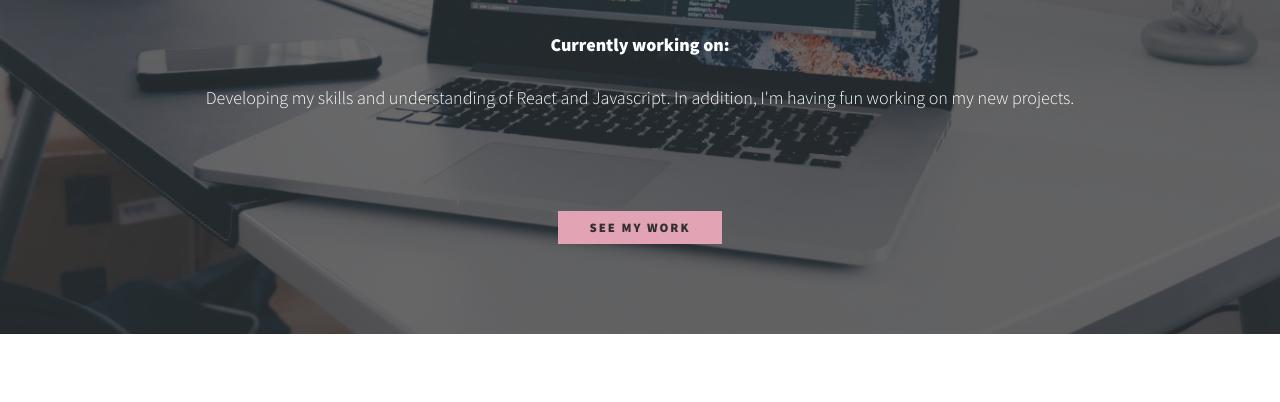
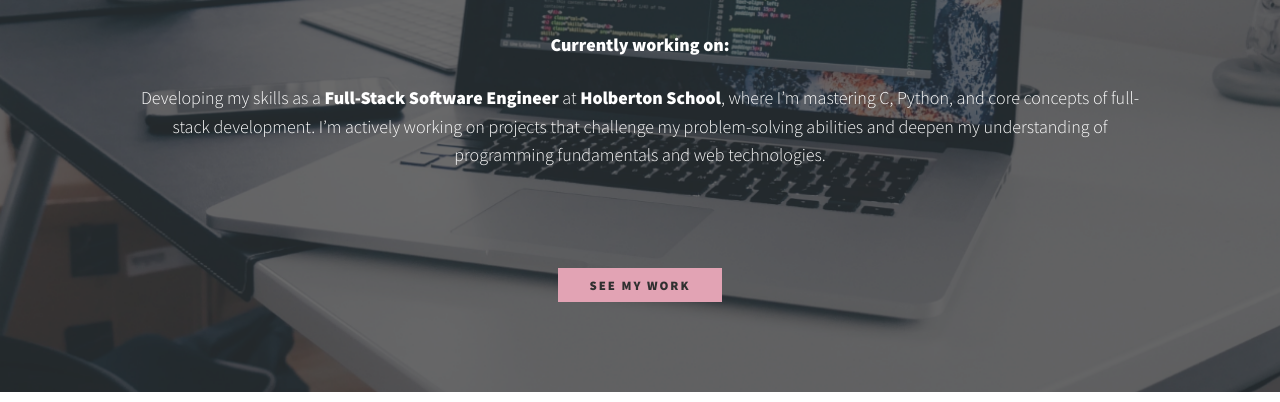
Before and after one commit to mpesaran/Portfolio, a plain HTML site: page index.html in a window 1280 px wide. Shown: the part 1039-1441 px from the top of the page. Drawn offline with nearby package versions, Linux system fonts and the light colour scheme; files whose address does not match are found by name.

Commit message:
Update index.html
Change the current working status

```diff
--- a/index.html
+++ b/index.html
@@ -104,7 +104,9 @@
                  <!-- /.container-icons -->
               <div class="container-h4">
                 <h4>Currently working on:</h4>
-                <p>Developing my skills and understanding of React and Javascript. In addition, I'm having fun working on my new projects.</p>
+                <p>Developing my skills as a <strong>Full-Stack Software Engineer</strong> at <strong>Holberton School</strong>, where I’m mastering C,
+                    Python, and core concepts of full-stack development. I’m actively working on projects that challenge
+                    my problem-solving abilities and deepen my understanding of programming fundamentals and web technologies.</p>
               </div>
               </div> <!-- /.wrapper -->
                 <a href="#mywork" class="btn">See my Work</a>
```
